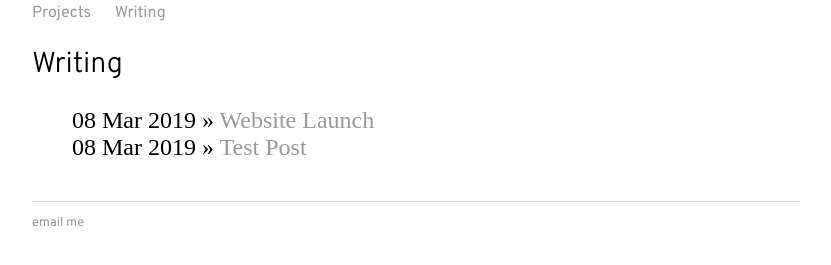
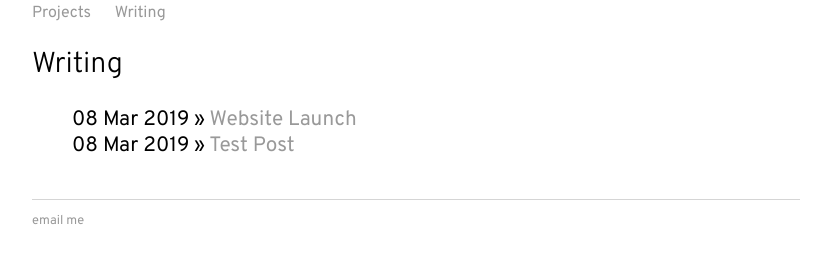
Before and after one commit to martingarrettl/martingarrettl.github.io, a Jekyll site: the page built from blog/index.html, in a window 1280 px wide. Shown: the part 149-414 px from the top of the page, without its empty margins (224-1055 px from the left). Built offline with Jekyll 4.4.1, drawn with Linux system fonts in a browser that asks for light colours.

Commit message:
update style

```diff
--- a/css/main.css
+++ b/css/main.css
@@ -68,8 +68,10 @@ footer {
 }
 
 ul.posts {
+    font-family: 'Overpass', sans-serif;
+    font-weight: 400;
     margin: 20px auto 40px;
-    font-size: 1.5em;
+    font-size: 1.3em;
 }
 
 ul.posts li {
```
